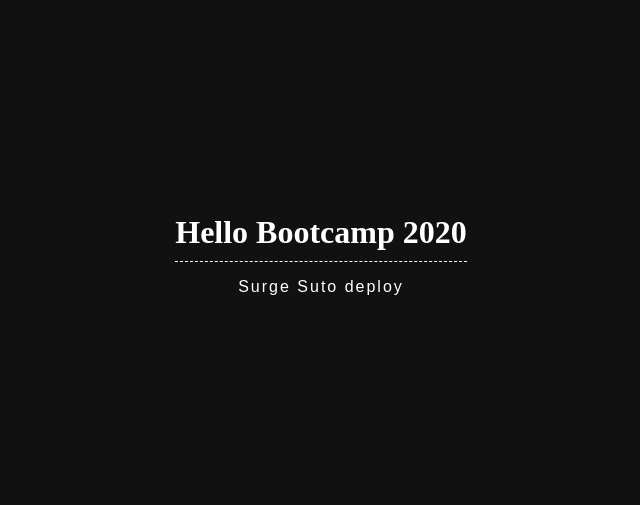
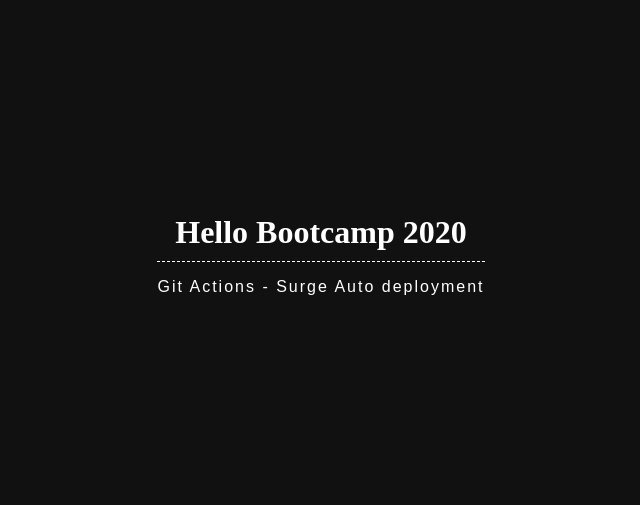
Before and after one commit to arsoboy/piaic-bootcamp-hello, a plain HTML site: page index.html in a window 1280 px wide. Shown: the part 5-510 px from the top of the page, without its empty margins (319-959 px from the left). Drawn offline with Linux system fonts and the light colour scheme.

Commit message:
updated - index.html

```diff
--- a/index.html
+++ b/index.html
@@ -30,7 +30,7 @@
 <body>
     <div>
         <h1>Hello Bootcamp 2020</h1>
-        <p>Surge Suto deploy</p>
+        <p>Git Actions - Surge Auto deployment</p>
     </div>
 </body>
 </html>
```
